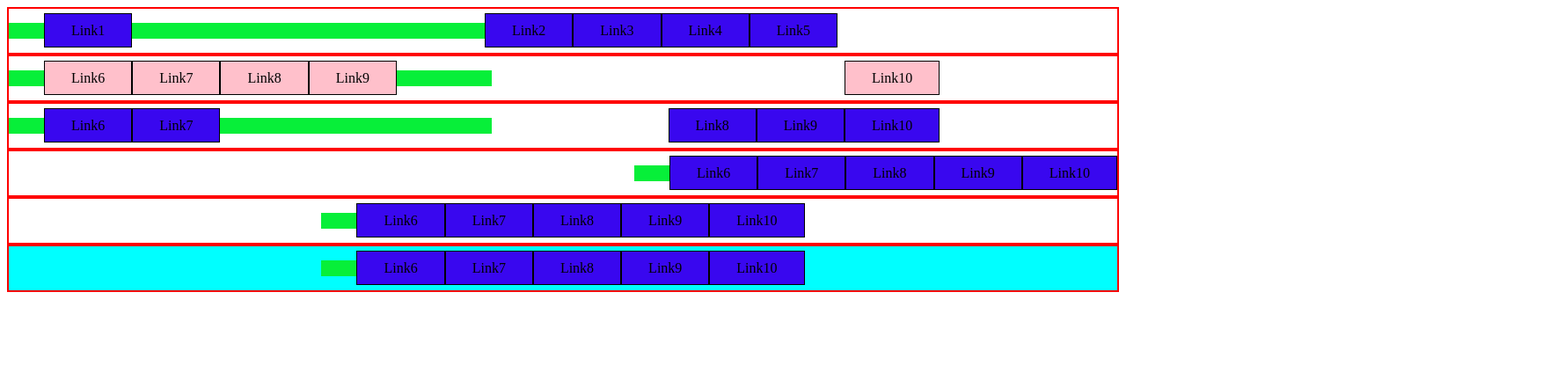
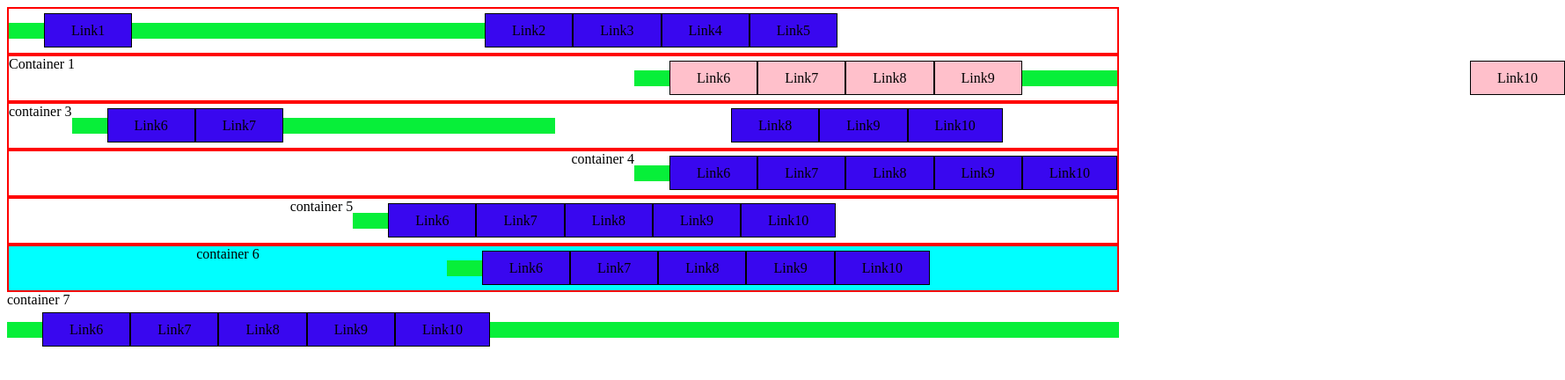
Before and after one commit to nalwebdevelopement/My-Learnings, a plain HTML site: page navigation/navigation.html in a window 1280 px wide. Shown: the whole page at 88% size, 1779 px wide, since content can reach past the window. Drawn offline with Linux system fonts and the light colour scheme.

Commit message:
container added

```diff
--- a/navigation/navigation.html
+++ b/navigation/navigation.html
@@ -20,7 +20,7 @@
             <li class="link5"><a href="#">Link5</a></li>
         </ul>
        </div>
-       <div class="maincontainer1">
+       <div class="maincontainer1"> Container 1
 
         <ul>
             <li class="link6" id="link6"><a href="#">Link6</a></li>
@@ -31,7 +31,7 @@
         </ul>
        </div>
 
-       <div class="maincontainer3">
+       <div class="maincontainer3"> container 3
 
         <ul>
             <li class="link6" id="link6"><a href="#">Link6</a></li>
@@ -41,7 +41,7 @@
             <li class="link10"><a href="#">Link10</a></li>
         </ul>
        </div>
-       <div class="maincontainer4">
+       <div class="maincontainer4"> container 4
 
         <ul>
             <li class="link6" id="link6"><a href="#">Link6</a></li>
@@ -51,7 +51,7 @@
             <li class="link10"><a href="#">Link10</a></li>
         </ul>
        </div>
-       <div class="maincontainer5">
+       <div class="maincontainer5"> container 5
 
         <ul>
             <li class="link6" id="link6"><a href="#">Link6</a></li>
@@ -61,7 +61,7 @@
             <li class="link10"><a href="#">Link10</a></li>
         </ul>
        </div>
-       <div class="maincontainer6">
+       <div class="maincontainer6"> container 6
             <ul class="c6">
             <li class="link6" id="link6"><a href="#">Link6</a></li>
             <li class="link7" id="link7"><a href="#">Link7</a></li>
@@ -70,6 +70,15 @@
             <li class="link10"><a href="#">Link10</a></li>
         </ul>
        </div>
+       <div class="maincontainer7"> container 7
+        <ul class="c6">
+        <li class="link6" id="link6"><a href="#">Link6</a></li>
+        <li class="link7" id="link7"><a href="#">Link7</a></li>
+        <li class="link8" ><a href="#">Link8</a></li>
+        <li class="link9" ><a href="#">Link9</a></li>
+        <li class="link10"><a href="#">Link10</a></li>
+    </ul>
+   </div>
 
         <script src="" async defer></script>
     </body>
```
